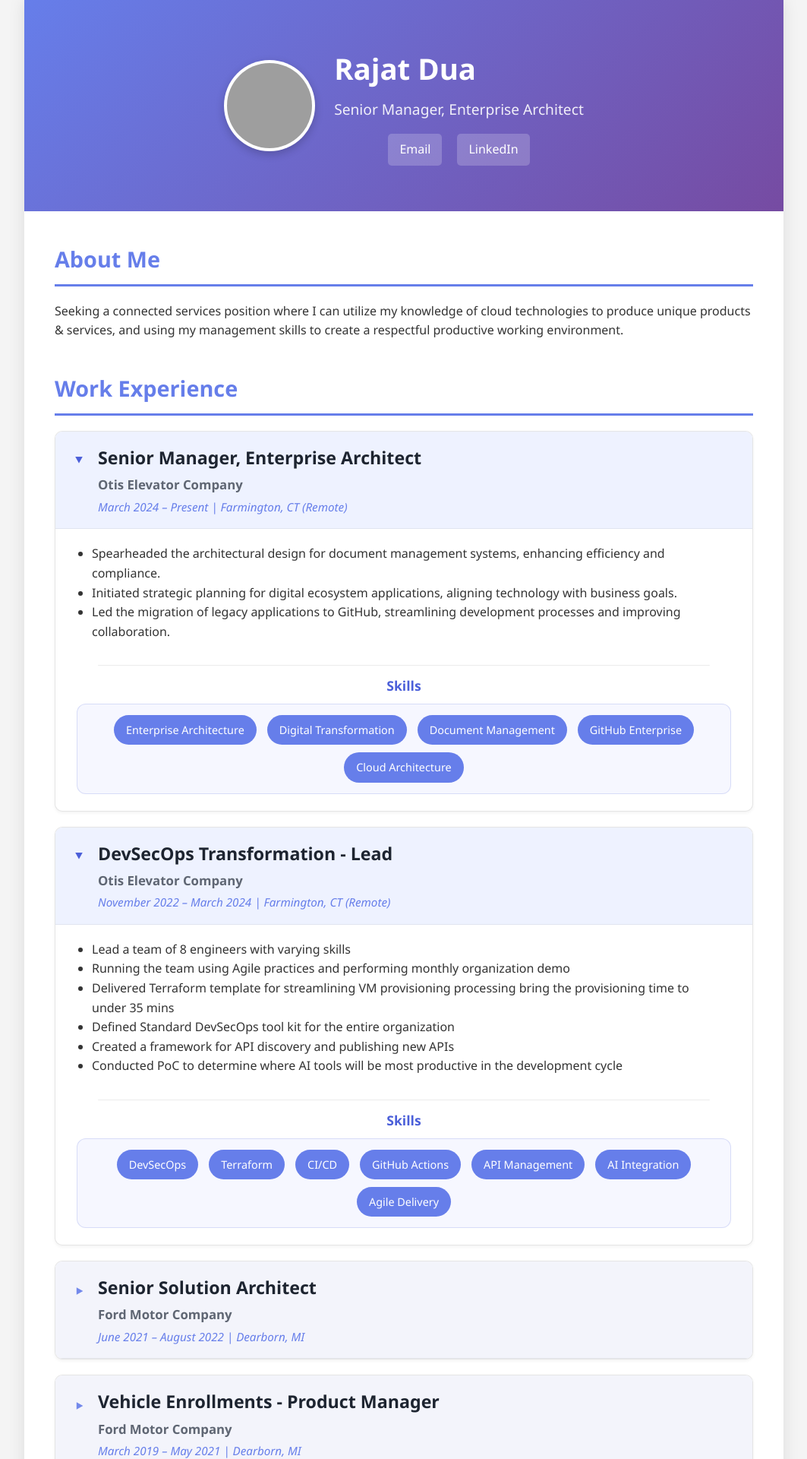
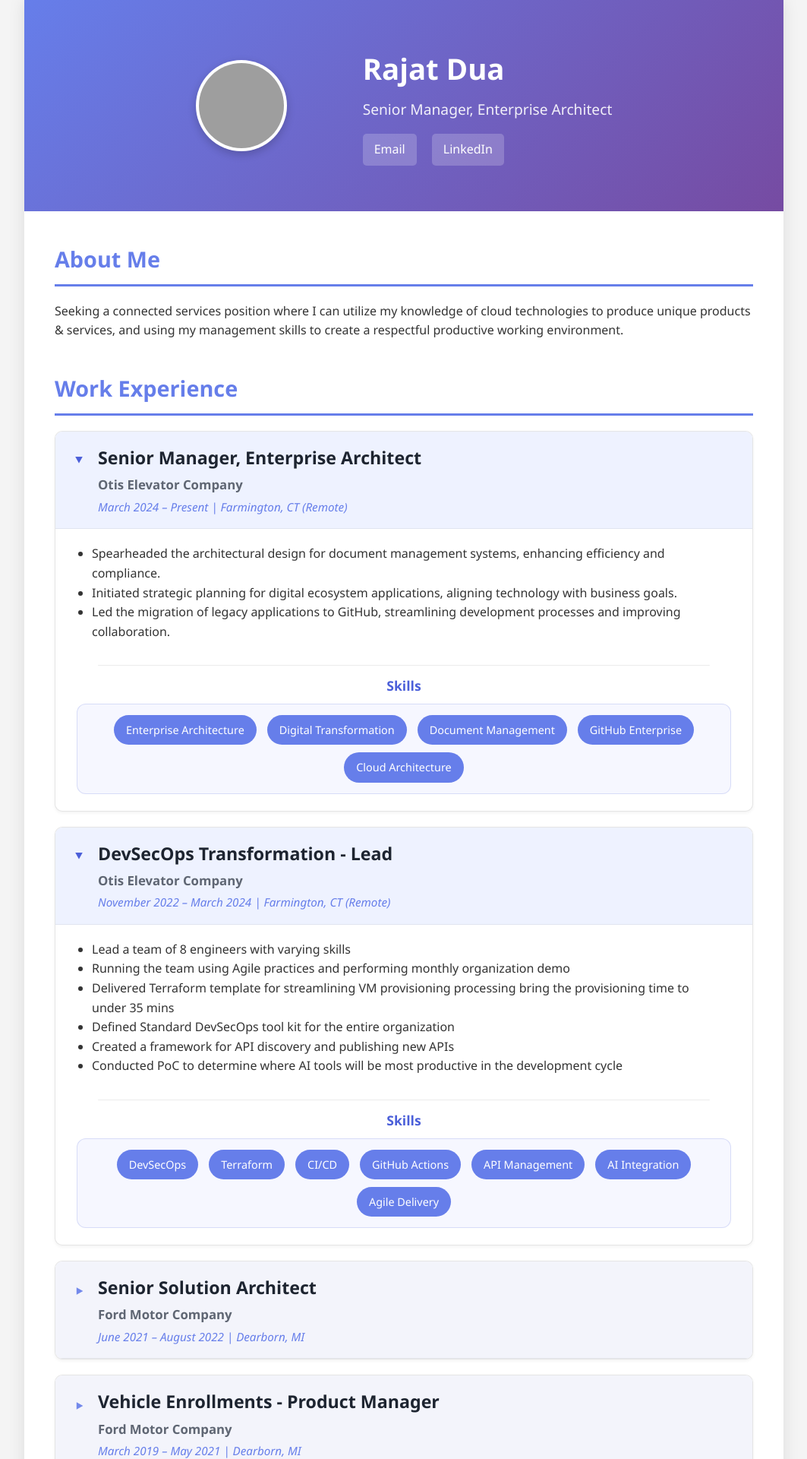
Before and after one commit to r91dua/my-portfolio, a Jekyll site: the page built from index.html, in a window 1280 px wide. Shown: the top 1920 px of the page at 76% size, without its empty margins (108-1171 px from the left). Built offline with Jekyll 4.4.1, drawn with Linux system fonts in a browser that asks for light colours; grey boxes are pictures that could not be loaded.

Commit message:
Update styles.css
Updated Header Formatting

```diff
--- a/assets/css/styles.css
+++ b/assets/css/styles.css
@@ -27,7 +27,9 @@ header h1 { font-size: 2.5em; margin-bottom: 10px; }
 header p  { font-size: 1.2em; margin-bottom: 20px; }
 
 .contact-info {
-  display: flex; justify-content: center; gap: 20px; flex-wrap: wrap;
+  display: flex;
+  gap: 20px;
+  flex-wrap: wrap;
 }
 .contact-info a {
   color: #fff; text-decoration: none; padding: 8px 15px;
@@ -41,7 +43,7 @@ header p  { font-size: 1.2em; margin-bottom: 20px; }
   align-items: center;
   justify-content: center;
   flex-wrap: wrap;
-  gap: 25px;
+  gap: 100px;
   text-align: left;
 }
 
```
